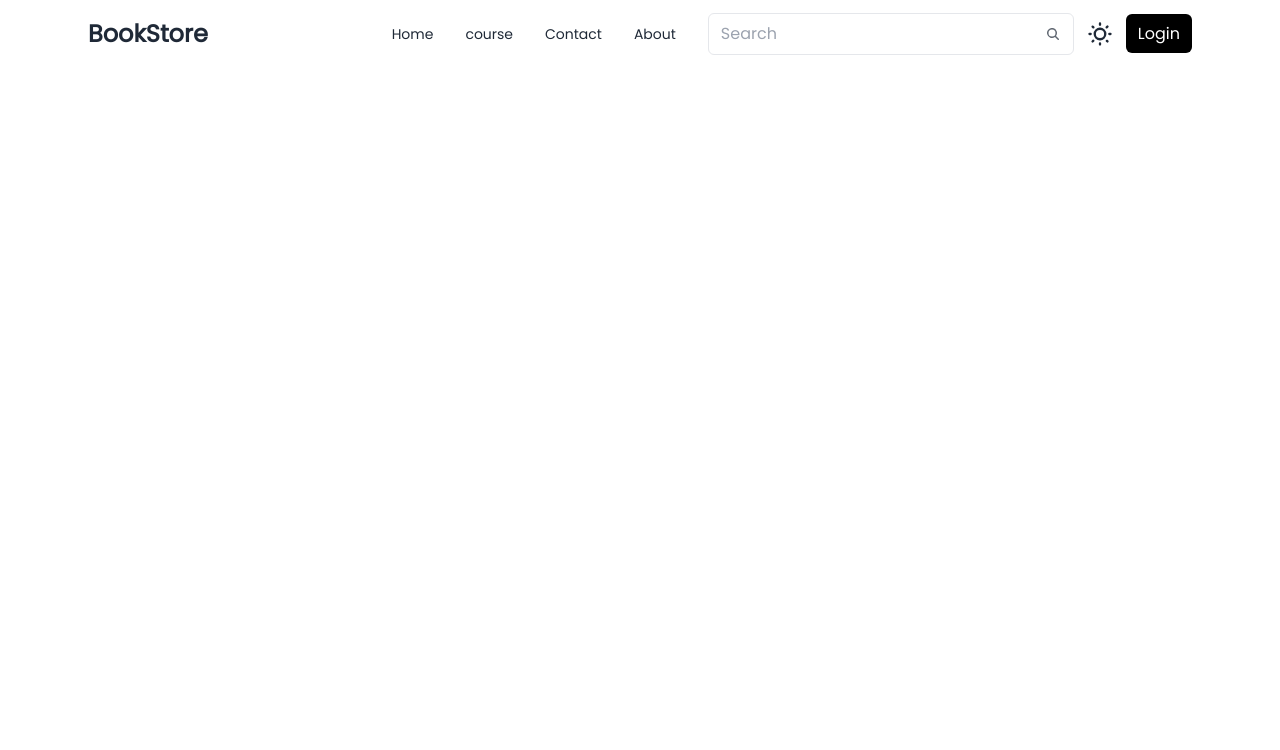
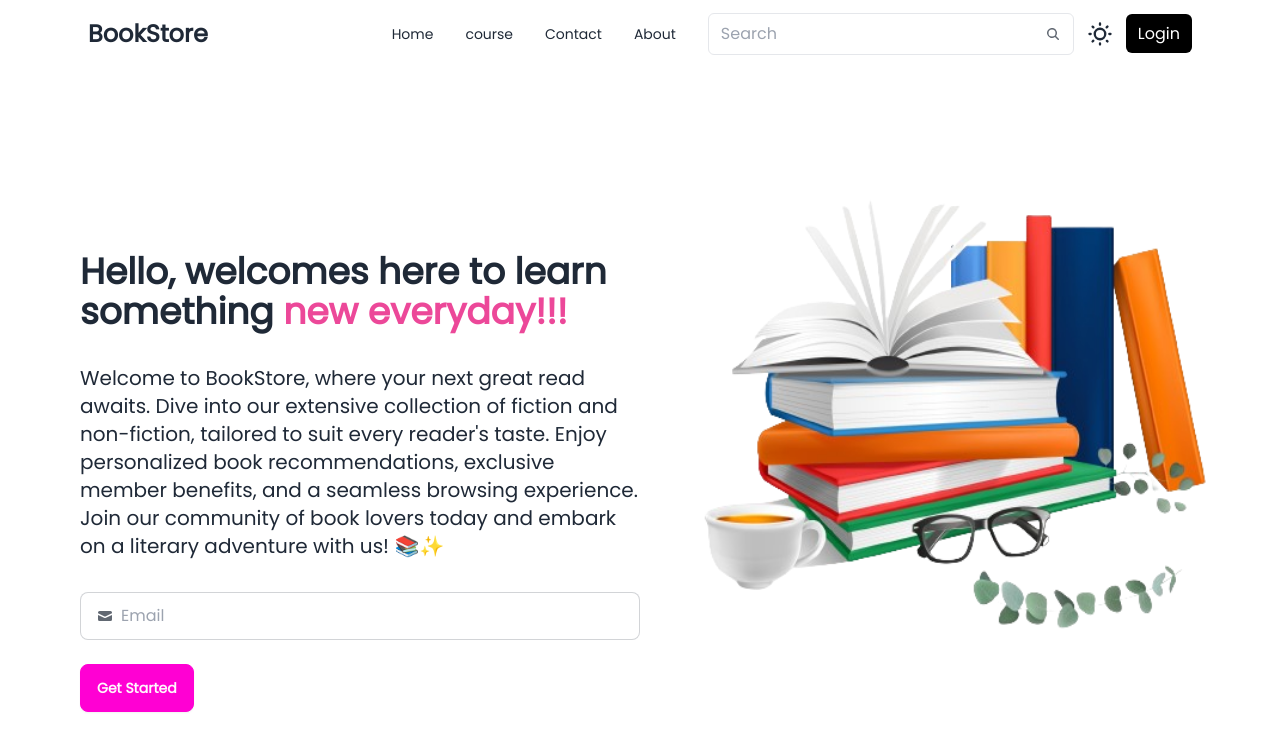
Before and after one commit to vrundanawal/BookStore-App--MERN, a React (Vite) app in the folder FrontEnd/: page / in a window 1280 px wide. Shown: the top 750 px of the page. Built offline with nearby package versions, Linux system fonts and the light colour scheme.

Commit message:
Banner component added

```diff
--- a/FrontEnd/src/App.jsx
+++ b/FrontEnd/src/App.jsx
@@ -1,10 +1,12 @@
 import React from 'react';
 import Navbar from './components/Navbar';
+import Banner from './components/Banner';
 
 function App() {
   return (
     <>
       <Navbar />
+      <Banner />
     </>
   );
 }
--- /dev/null
+++ b/FrontEnd/src/components/Banner.jsx
@@ -0,0 +1,49 @@
+import React from 'react';
+import banner from '../../public/Banner.png';
+
+const Banner = () => {
+  return (
+    <>
+      <div className=" max-w-screen-2xl container mx-auto md:px-20 px-4 flex flex-col md:flex-row my-10">
+        <div className="w-full order-2 md:order-1 md:w-1/2 mt-12 md:mt-36">
+          <div className="space-y-8">
+            <h1 className="text-2xl md:text-4xl font-bold">
+              Hello, welcomes here to learn something{' '}
+              <span className="text-pink-500">new everyday!!!</span>
+            </h1>
+            <p className="text-sm md:text-xl">
+              Welcome to BookStore, where your next great read awaits. Dive into
+              our extensive collection of fiction and non-fiction, tailored to
+              suit every reader's taste. Enjoy personalized book
+              recommendations, exclusive member benefits, and a seamless
+              browsing experience. Join our community of book lovers today and
+              embark on a literary adventure with us! 📚✨
+            </p>
+            <label className="input input-bordered flex items-center gap-2">
+              <svg
+                xmlns="http://www.w3.org/2000/svg"
+                viewBox="0 0 16 16"
+                fill="currentColor"
+                className="w-4 h-4 opacity-70"
+              >
+                <path d="M2.5 3A1.5 1.5 0 0 0 1 4.5v.793c.026.009.051.02.076.032L7.674 8.51c.206.1.446.1.652 0l6.598-3.185A.755.755 0 0 1 15 5.293V4.5A1.5 1.5 0 0 0 13.5 3h-11Z" />
+                <path d="M15 6.954 8.978 9.86a2.25 2.25 0 0 1-1.956 0L1 6.954V11.5A1.5 1.5 0 0 0 2.5 13h11a1.5 1.5 0 0 0 1.5-1.5V6.954Z" />
+              </svg>
+              <input type="text" className="grow" placeholder="Email" />
+            </label>
+          </div>
+          <button className="btn mt-6 btn-secondary">Get Started</button>
+        </div>
+        <div className=" order-1 w-full mt-20 md:w-1/2">
+          <img
+            src={banner}
+            className="md:w-[550px] md:h-[460px] md:ml-12"
+            alt=""
+          />
+        </div>
+      </div>
+    </>
+  );
+};
+
+export default Banner;
```
Also changed, not shown: FrontEnd/public/Banner.png (added).
